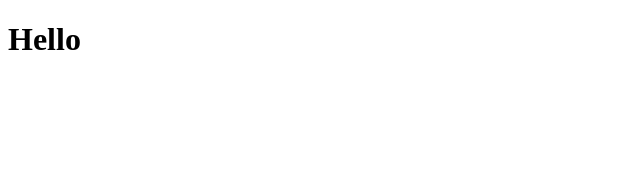
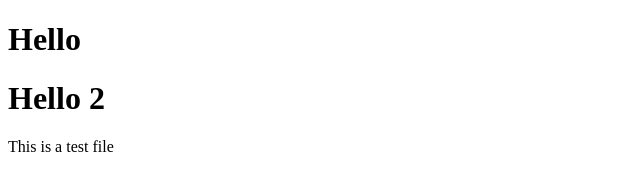
Before and after one commit to itechme/techcampus-one, a plain HTML site: page index.html in a window 1280 px wide. Shown: the whole page, without its empty margins (0-640 px from the left). Drawn offline with Linux system fonts and the light colour scheme.

Commit message:
add new line

```diff
--- a/index.html
+++ b/index.html
@@ -5,5 +5,7 @@
 </head>
 <body>
 <h1>Hello</h1>
+<h1>Hello 2</h1>
+<p>This is a test file</p>
 </body>
 </html>
```
